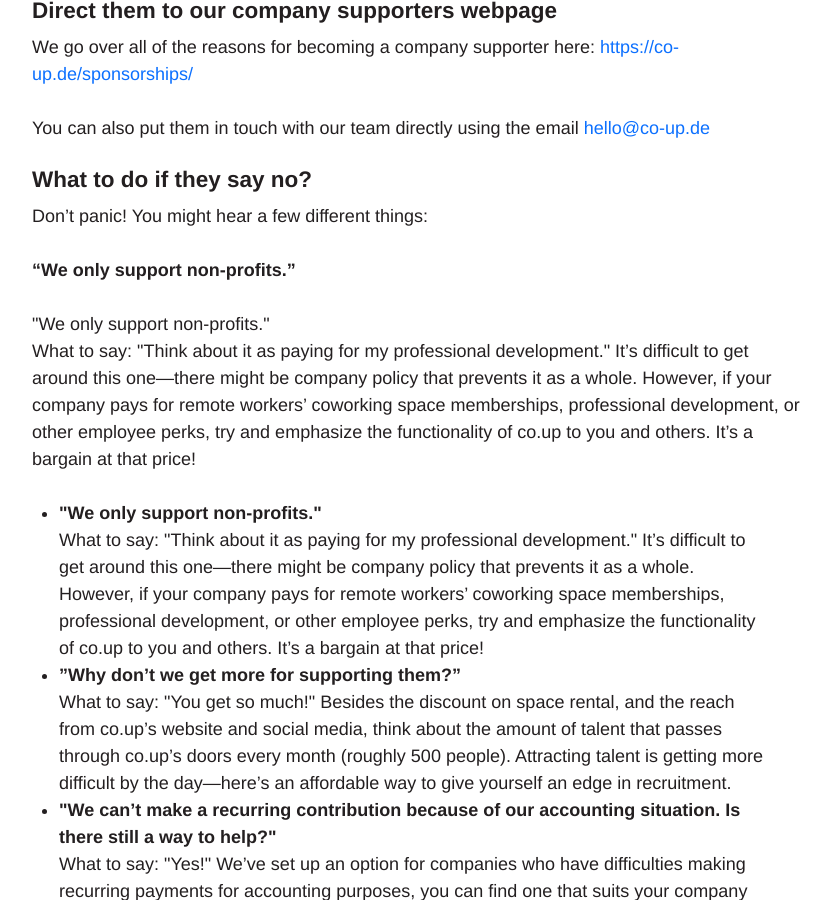
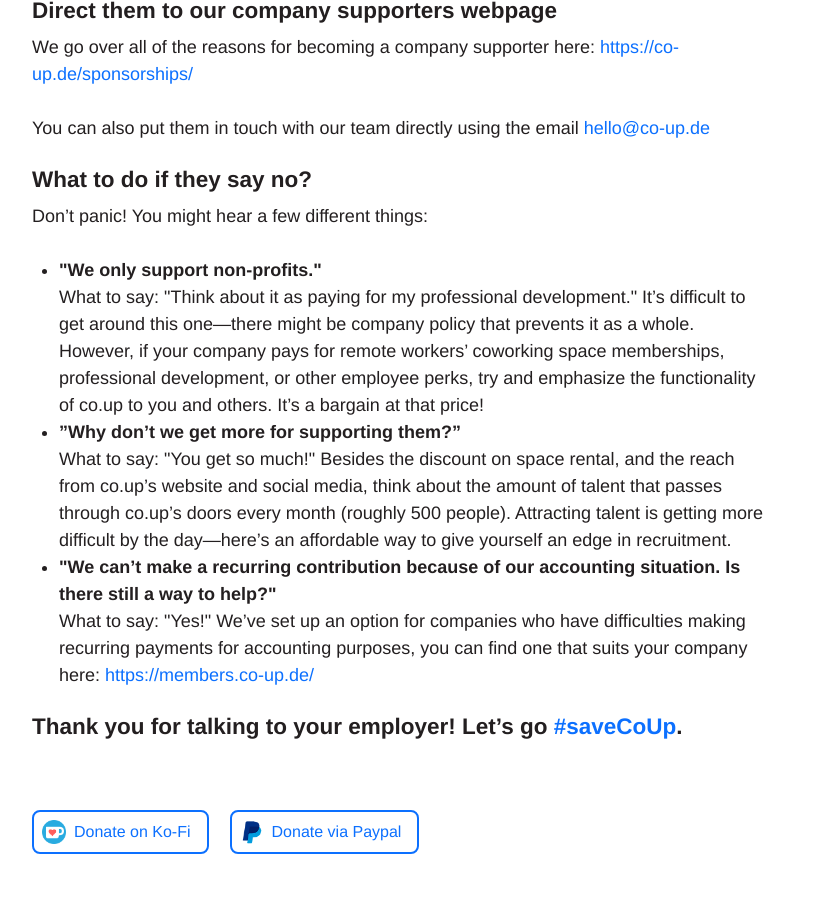
Before and after one commit to co-up/co-up.de, a Jekyll site: the page built from convince-your-company-to-support-coup.html, in a window 1280 px wide and 900 px high, scrolled down 2014 px. Shown: the whole window, without its empty margins (224-1055 px from the left). Built offline with Jekyll 4.4.1, drawn with Linux system fonts in a browser that asks for light colours.

Commit message:
fixed text

```diff
--- a/convince-your-company-to-support-coup.html
+++ b/convince-your-company-to-support-coup.html
@@ -82,15 +82,6 @@
 </p>
 
 <div class="question-response">
-  <p class="b">“We only support non-profits.”</p>
-  <p>
-    "We only support non-profits."
-    <br>
-    What to say: "Think about it as paying for my professional development." It’s difficult to get around this one—there might be company policy that prevents it as a whole. However, if your company pays for remote workers’ coworking space memberships, professional development, or other employee perks, try and emphasize the functionality of co.up to you and others. It’s a bargain at that price!
-  </p>
-</div>
-
-<div class="question-response">
   <ul>
     <li>
       <b>"We only support non-profits."</b>
```
